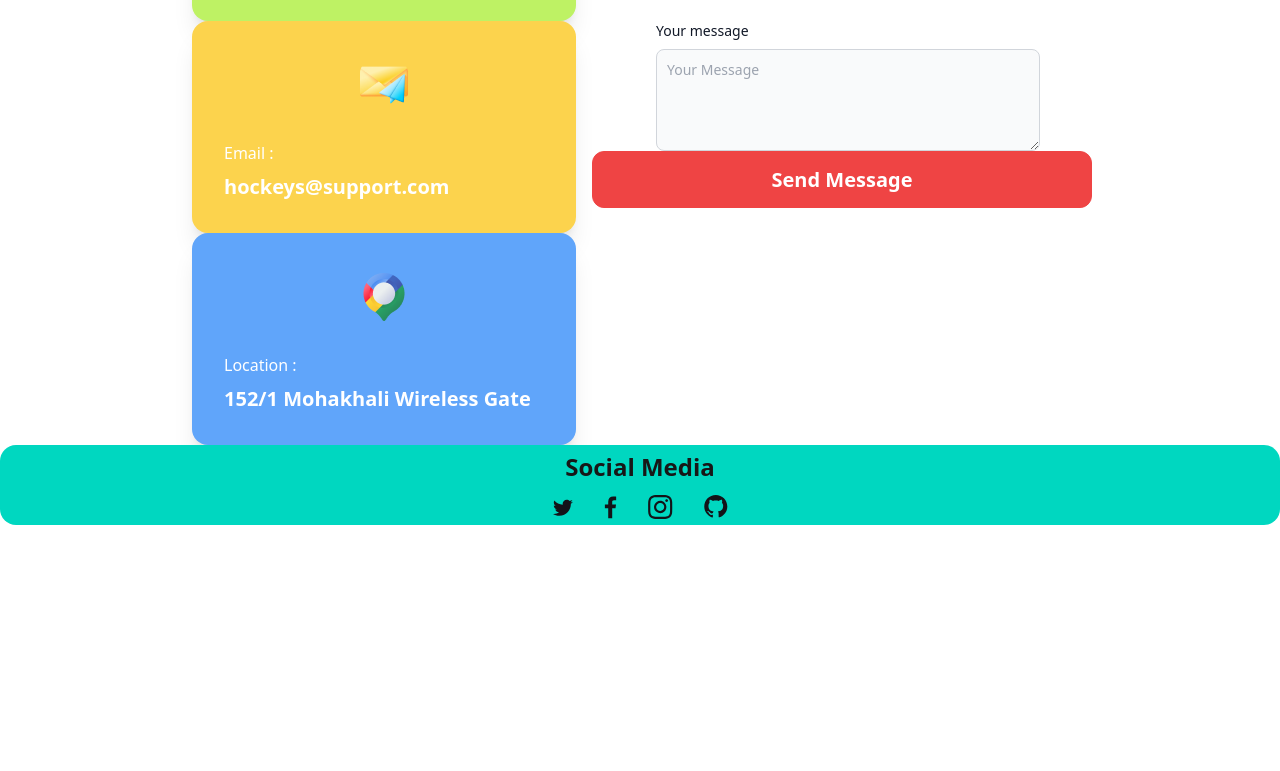
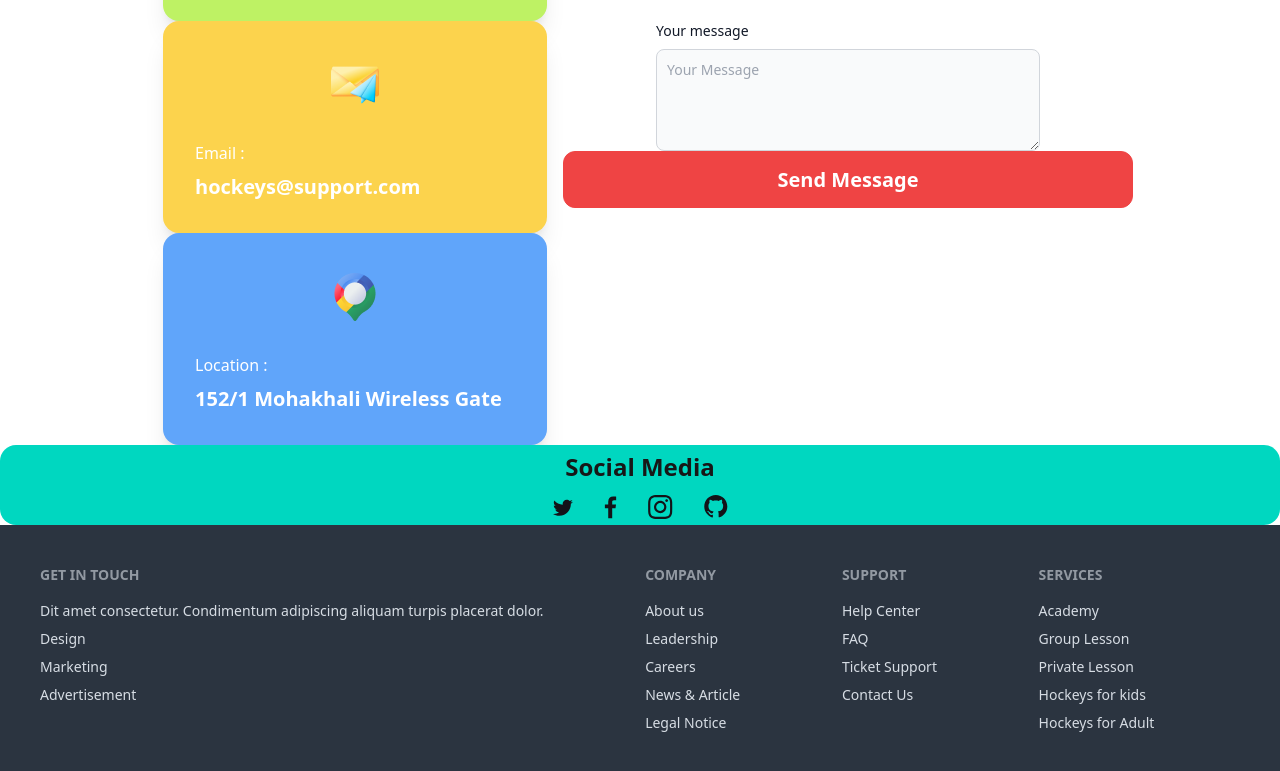
Before and after one commit to TUTULROY/batch-9-assignmment3, a plain HTML site: page index.html in a window 1280 px wide. Shown: the part 4096-4867 px from the top of the page. Before the commit the page ends 4621 px from the top, so only its background shows below. Drawn offline with nearby package versions, Linux system fonts and the light colour scheme.

Commit message:
added footer

```diff
--- a/index.html
+++ b/index.html
@@ -455,7 +455,7 @@
     <textarea id="message" rows="4" class="block p-2.5 w-full text-sm text-gray-900 bg-gray-50 rounded-lg border border-gray-300 focus:ring-blue-500 focus:border-blue-500 dark:bg-gray-700 dark:border-gray-600 dark:placeholder-gray-400 dark:text-white dark:focus:ring-blue-500 dark:focus:border-blue-500" placeholder="Your Message"></textarea>
 
   </form>
-  <div class="w-[500px] h-[57px] px-6 py-[15px] bg-red-500 rounded-xl border border-red-500 justify-center items-center gap-2.5 inline-flex lg:flex">
+  <div class="w-[570px] h-[57px] px-6 py-[15px] bg-red-500 rounded-xl border border-red-500 justify-center items-center gap-2.5 inline-flex lg:flex">
     <div class="text-center text-white text-xl font-bold">Send Message</div>
   </div>
 
@@ -465,7 +465,7 @@
 
 <section>
     <div class="flex flex-col w-full">
-        <div class="grid h-20 card bg-accent rounded-box place-items-center">
+        <div class="grid  h-20 card bg-accent rounded-box place-items-center">
             <h2 class="text-neutral-900 text-2xl font-extrabold">Social Media</h2>
             <svg width="175" height="24" viewBox="0 0 175 24" fill="none" xmlns="http://www.w3.org/2000/svg">
                 <g id="Social">
@@ -507,8 +507,37 @@
 
 </section>
     </main>
-    <footer>
-
-    </footer>
+    <footer class="footer p-10 bg-neutral text-neutral-content">
+        <nav>
+          <h2 class="footer-title">Get In Touch</h2>
+         <p>Dit amet consectetur. Condimentum  adipiscing aliquam turpis placerat dolor.</p>
+          <a class="link link-hover">Design</a>
+          <a class="link link-hover">Marketing</a>
+          <a class="link link-hover">Advertisement</a>
+        </nav>
+        <nav>
+          <h4 class="footer-title">Company</h4>
+          <a class="link link-hover">About us</a>
+          <a class="link link-hover">Leadership</a>
+          <a class="link link-hover">Careers</a>
+          <a class="link link-hover">News & Article</a>
+          <a class="link link-hover">Legal Notice</a>
+        </nav>
+        <nav>
+          <h4 class="footer-title">Support</h4>
+          <a class="link link-hover">Help Center</a>
+          <a class="link link-hover">FAQ</a>
+          <a class="link link-hover">Ticket Support</a>
+          <a class="link link-hover">Contact Us</a>
+        </nav>
+        <nav>
+          <h6 class="footer-title">Services</h6>
+          <a class="link link-hover">Academy</a>
+          <a class="link link-hover">Group Lesson</a>
+          <a class="link link-hover"> Private Lesson</a>
+          <a class="link link-hover"> Hockeys for kids</a>
+          <a class="link link-hover"> Hockeys for Adult</a>
+        </nav>
+      </footer>
 </body>
 </html>
```
